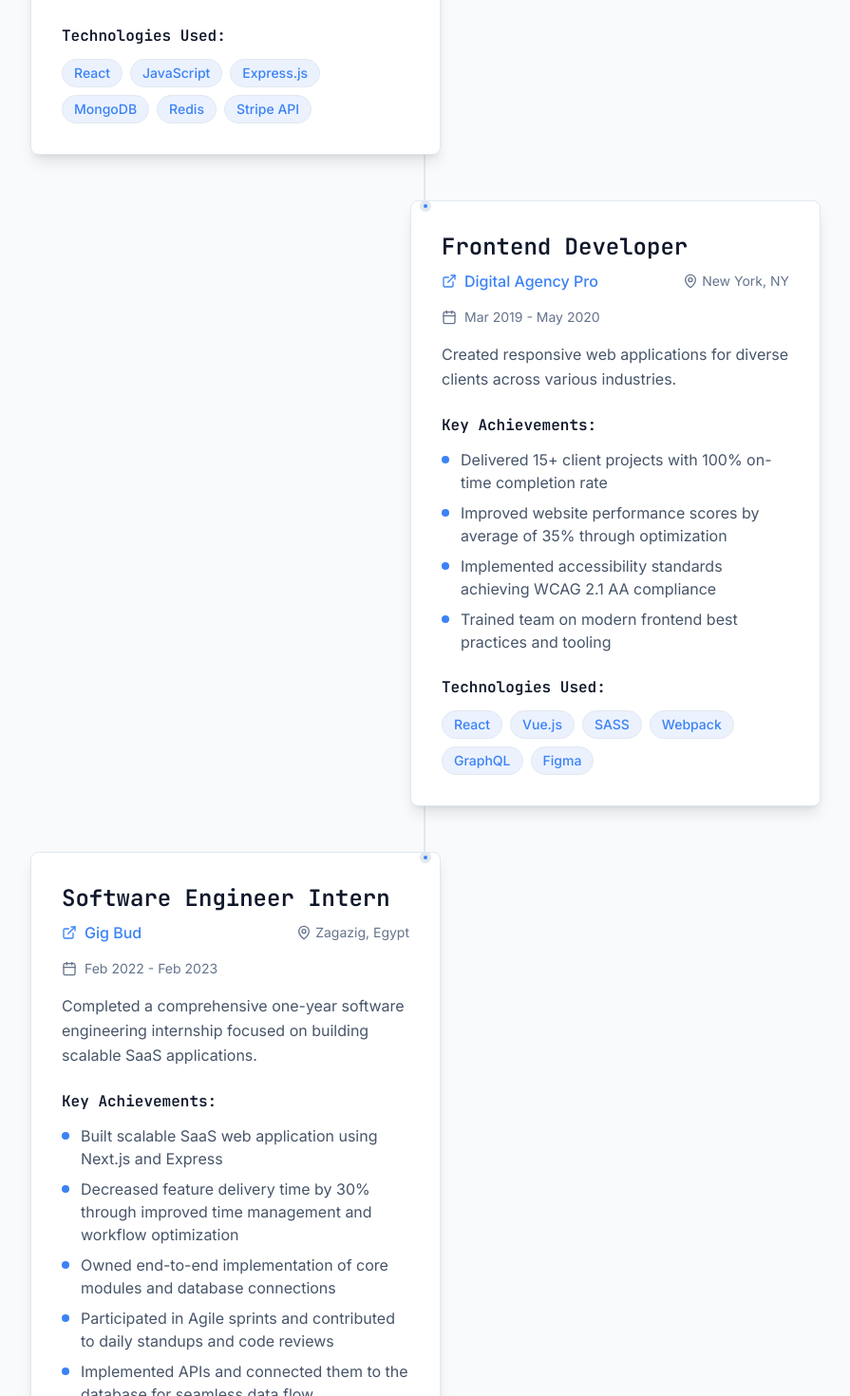
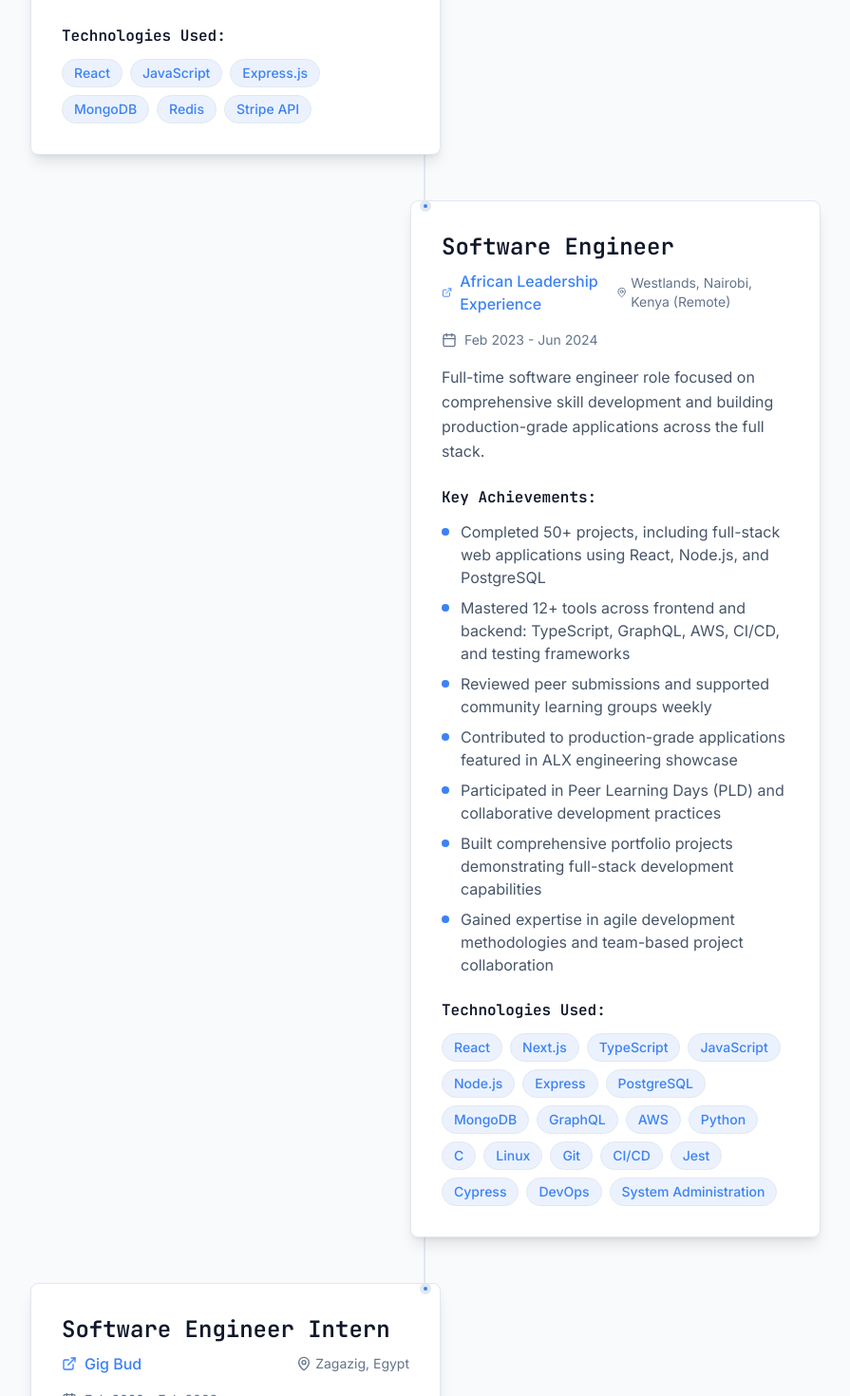
Before and after one commit to YousifAbozid/YousifAbozid.github.io, a React (Vite) app: page / in a window 1280 px wide. Shown: the part 3652-5122 px from the top of the page at 95% size, without its empty margins (192-1087 px from the left). Built offline with nearby package versions, Linux system fonts and the light colour scheme.

Commit message:
fix: update experience details for Software Engineer role and enhance project descriptions

```diff
--- a/src/data/portfolio.ts
+++ b/src/data/portfolio.ts
@@ -117,20 +117,43 @@ export const experiences: Experience[] = [
   },
   {
     id: '3',
-    title: 'Frontend Developer',
-    company: 'Digital Agency Pro',
-    location: 'New York, NY',
-    startDate: new Date('2019-03-01'),
-    endDate: new Date('2020-05-31'),
+    title: 'Software Engineer',
+    company: 'African Leadership Experience',
+    location: 'Westlands, Nairobi, Kenya (Remote)',
+    startDate: new Date('2023-02-01'),
+    endDate: new Date('2024-06-30'),
     description:
-      'Created responsive web applications for diverse clients across various industries.',
+      'Full-time software engineer role focused on comprehensive skill development and building production-grade applications across the full stack.',
     achievements: [
-      'Delivered 15+ client projects with 100% on-time completion rate',
-      'Improved website performance scores by average of 35% through optimization',
-      'Implemented accessibility standards achieving WCAG 2.1 AA compliance',
-      'Trained team on modern frontend best practices and tooling',
+      'Completed 50+ projects, including full-stack web applications using React, Node.js, and PostgreSQL',
+      'Mastered 12+ tools across frontend and backend: TypeScript, GraphQL, AWS, CI/CD, and testing frameworks',
+      'Reviewed peer submissions and supported community learning groups weekly',
+      'Contributed to production-grade applications featured in ALX engineering showcase',
+      'Participated in Peer Learning Days (PLD) and collaborative development practices',
+      'Built comprehensive portfolio projects demonstrating full-stack development capabilities',
+      'Gained expertise in agile development methodologies and team-based project collaboration',
     ],
-    technologies: ['React', 'Vue.js', 'SASS', 'Webpack', 'GraphQL', 'Figma'],
+    technologies: [
+      'React',
+      'Next.js',
+      'TypeScript',
+      'JavaScript',
+      'Node.js',
+      'Express',
+      'PostgreSQL',
+      'MongoDB',
+      'GraphQL',
+      'AWS',
+      'Python',
+      'C',
+      'Linux',
+      'Git',
+      'CI/CD',
+      'Jest',
+      'Cypress',
+      'DevOps',
+      'System Administration',
+    ],
   },
   {
     id: '4',
```
